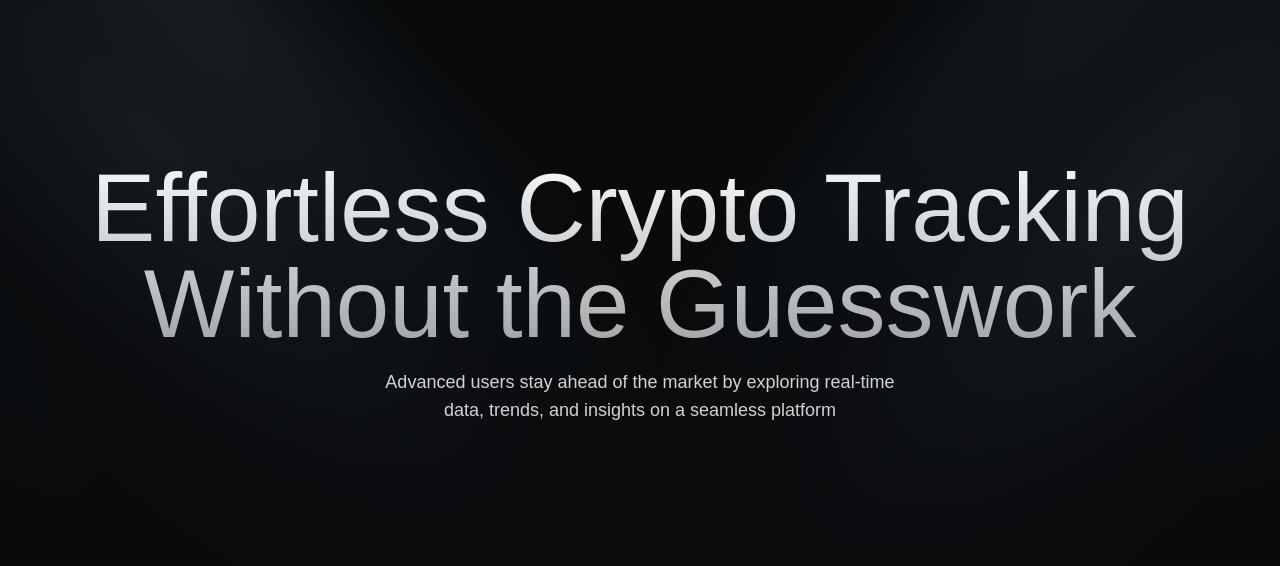
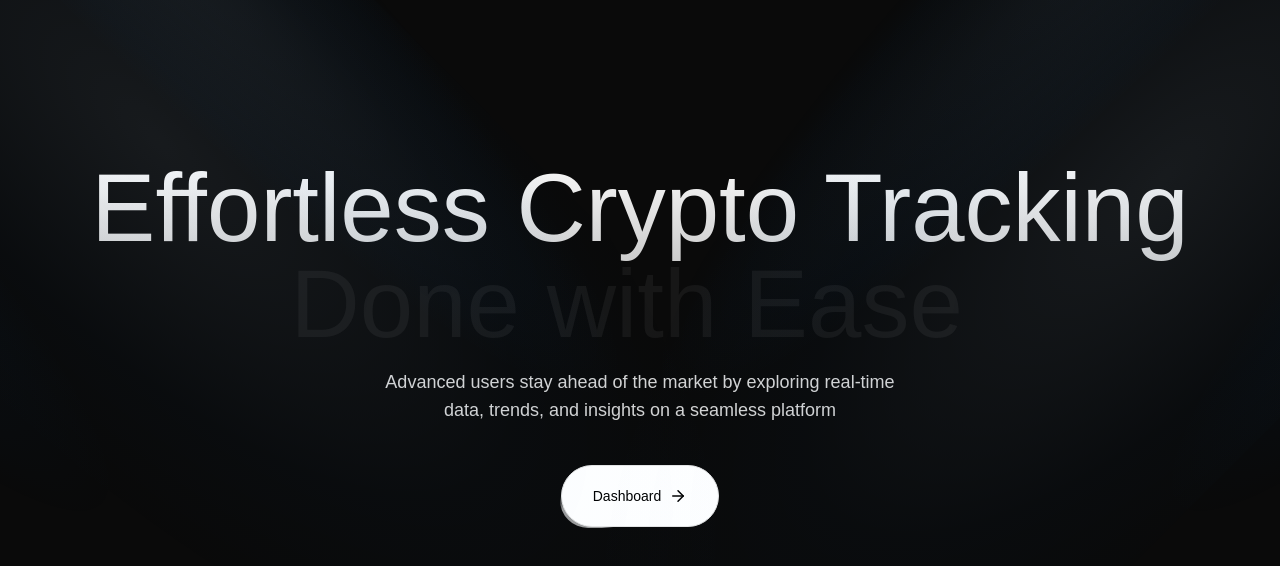
Before and after one commit to mohdsahil36/Crypto, a Next.js app: page / in a window 1280 px wide. Shown: the top 566 px of the page. Built offline with nearby package versions, Linux system fonts and the light colour scheme.

Commit message:
Landing page first layout- dashboard redirect button added

```diff
--- a/app/page.tsx
+++ b/app/page.tsx
@@ -1,19 +1,31 @@
 "use client"
 import React from 'react';
 import { Spotlight } from './ui-components/spotlight-new';
+import { FlipWords } from './ui-components/flip-words';
+import { Button } from './ui-components/moving-border';
+import { ArrowRight } from 'lucide-react';
 
 export default function Home() {
+  const words = ["Simplified for Clarity", "Done with Ease", "Without the Guesswork"];
   return (
     <div>
       <div className="h-screen w-full flex md:justify-center bg-black/[0.96] antialiased bg-grid-white/[0.02] relative overflow-hidden">
         <Spotlight />
         <div className=" p-4 max-w-7xl  mx-auto relative z-10  w-full pt-10 md:pt-40">
           <h1 className="text-4xl md:text-8xl text-center bg-clip-text text-transparent bg-gradient-to-b from-neutral-50 to-neutral-400 bg-opacity-50">
-            Effortless Crypto Tracking <br /> Without the Guesswork
+            Effortless Crypto Tracking <br /> <FlipWords words={words} className="text-center" />
           </h1>
           <p className="mt-4 font-normal text-md md:text-lg text-neutral-300 max-w-lg text-center mx-auto">
-          Advanced users stay ahead of the market by exploring real-time data, trends, and insights on a seamless platform
+            Advanced users stay ahead of the market by exploring real-time data, trends, and insights on a seamless platform
           </p>
+          <div className='text-center mt-8 md:mt-10'>
+            <Button
+              className="bg-white dark:bg-black dark:hover:bg-zinc-800 ease-in-out duration-500 text-black dark:text-white border-neutral-200 dark:border-slate-800 flex gap-x-2"
+            >
+              Dashboard
+              <ArrowRight size={18}/>
+            </Button>
+        </div>
         </div>
       </div>
     </div>
--- /dev/null
+++ b/app/ui-components/flip-words.tsx
@@ -0,0 +1,97 @@
+"use client";
+import React, { useCallback, useEffect, useRef, useState } from "react";
+import { AnimatePresence, motion, LayoutGroup } from "framer-motion";
+import { cn } from "../store/utils";
+
+export const FlipWords = ({
+  words,
+  duration = 3000,
+  className,
+}: {
+  words: string[];
+  duration?: number;
+  className?: string;
+}) => {
+  const [currentWord, setCurrentWord] = useState(words[0]);
+  const [isAnimating, setIsAnimating] = useState<boolean>(false);
+
+  const startAnimation = useCallback(() => {
+    const word = words[words.indexOf(currentWord) + 1] || words[0];
+    setCurrentWord(word);
+    setIsAnimating(true);
+  }, [currentWord, words]);
+
+  useEffect(() => {
+    if (!isAnimating)
+      setTimeout(() => {
+        startAnimation();
+      }, duration);
+  }, [isAnimating, duration, startAnimation]);
+
+  return (
+    <AnimatePresence
+      onExitComplete={() => {
+        setIsAnimating(false);
+      }}
+    >
+      <motion.div
+        initial={{
+          opacity: 0,
+          y: 10,
+        }}
+        animate={{
+          opacity: 1,
+          y: 0,
+        }}
+        transition={{
+          type: "spring",
+          stiffness: 100,
+          damping: 10,
+        }}
+        exit={{
+          opacity: 0,
+          y: -40,
+          x: 40,
+          filter: "blur(8px)",
+          scale: 2,
+          position: "absolute",
+        }}
+        className={cn(
+          "z-10 inline-block relative text-left text-neutral-900 dark:text-neutral-100 px-2",
+          className
+        )}
+        key={currentWord}
+      >
+        {/* edit suggested by Sajal: https://x.com/DewanganSajal */}
+        {currentWord.split(" ").map((word, wordIndex) => (
+          <motion.span
+            key={word + wordIndex}
+            initial={{ opacity: 0, y: 10, filter: "blur(8px)" }}
+            animate={{ opacity: 1, y: 0, filter: "blur(0px)" }}
+            transition={{
+              delay: wordIndex * 0.3,
+              duration: 0.3,
+            }}
+            className="inline-block whitespace-nowrap"
+          >
+            {word.split("").map((letter, letterIndex) => (
+              <motion.span
+                key={word + letterIndex}
+                initial={{ opacity: 0, y: 10, filter: "blur(8px)" }}
+                animate={{ opacity: 1, y: 0, filter: "blur(0px)" }}
+                transition={{
+                  delay: wordIndex * 0.3 + letterIndex * 0.05,
+                  duration: 0.2,
+                }}
+                className="inline-block"
+              >
+                {letter}
+              </motion.span>
+            ))}
+            <span className="inline-block">&nbsp;</span>
+          </motion.span>
+        ))}
+      </motion.div>
+    </AnimatePresence>
+  );
+};
--- /dev/null
+++ b/app/ui-components/moving-border.tsx
@@ -0,0 +1,136 @@
+"use client";
+import React from "react";
+import {
+  motion,
+  useAnimationFrame,
+  useMotionTemplate,
+  useMotionValue,
+  useTransform,
+} from "framer-motion";
+import { useRef } from "react";
+import { cn } from "../store/utils";
+
+export function Button({
+  borderRadius = "1.75rem",
+  children,
+  as: Component = "button",
+  containerClassName,
+  borderClassName,
+  duration,
+  className,
+  ...otherProps
+}: {
+  borderRadius?: string;
+  children: React.ReactNode;
+  as?: any;
+  containerClassName?: string;
+  borderClassName?: string;
+  duration?: number;
+  className?: string;
+  [key: string]: any;
+}) {
+  return (
+    <Component
+      className={cn(
+        "bg-transparent relative text-xl h-16 w-40 p-[1px] overflow-hidden ",
+        containerClassName
+      )}
+      style={{
+        borderRadius: borderRadius,
+      }}
+      {...otherProps}
+    >
+      <div
+        className="absolute inset-0"
+        style={{ borderRadius: `calc(${borderRadius} * 0.96)` }}
+      >
+        <MovingBorder duration={duration} rx="30%" ry="30%">
+          <div
+            className={cn(
+              "h-20 w-20 opacity-[0.8] bg-[radial-gradient(hsl(0,0%,75%)_40%,transparent_60%)]",
+              borderClassName
+            )}
+          />
+        </MovingBorder>
+      </div>
+
+      <div
+        className={cn(
+          "relative bg-slate-900/[0.8] border border-slate-800 backdrop-blur-xl text-white flex items-center justify-center w-full h-full text-sm antialiased rounded-full",
+          className
+        )}
+      >
+        {children}
+      </div>
+    </Component>
+  );
+}
+
+export const MovingBorder = ({
+  children,
+  duration = 2000,
+  rx,
+  ry,
+  ...otherProps
+}: {
+  children: React.ReactNode;
+  duration?: number;
+  rx?: string;
+  ry?: string;
+  [key: string]: any;
+}) => {
+  const pathRef = useRef<any>();
+  const progress = useMotionValue<number>(0);
+
+  useAnimationFrame((time) => {
+    const length = pathRef.current?.getTotalLength();
+    if (length) {
+      const pxPerMillisecond = length / duration;
+      progress.set((time * pxPerMillisecond) % length);
+    }
+  });
+
+  const x = useTransform(
+    progress,
+    (val) => pathRef.current?.getPointAtLength(val).x
+  );
+  const y = useTransform(
+    progress,
+    (val) => pathRef.current?.getPointAtLength(val).y
+  );
+
+  const transform = useMotionTemplate`translateX(${x}px) translateY(${y}px) translateX(-50%) translateY(-50%)`;
+
+  return (
+    <>
+      <svg
+        xmlns="http://www.w3.org/2000/svg"
+        preserveAspectRatio="none"
+        className="absolute h-full w-full"
+        width="100%"
+        height="100%"
+        {...otherProps}
+      >
+        <rect
+          fill="none"
+          width="100%"
+          height="100%"
+          rx={rx}
+          ry={ry}
+          ref={pathRef}
+        />
+      </svg>
+      <motion.div
+        style={{
+          position: "absolute",
+          top: 0,
+          left: 0,
+          display: "inline-block",
+          transform,
+        }}
+      >
+        {children}
+      </motion.div>
+    </>
+  );
+};
--- a/package.json
+++ b/package.json
@@ -10,6 +10,7 @@
   },
   "dependencies": {
     "clsx": "^2.1.1",
+    "lucide-react": "^0.475.0",
     "motion": "^12.4.1",
     "next": "15.1.6",
     "react": "^19.0.0",
--- a/tailwind.config.ts
+++ b/tailwind.config.ts
@@ -1,4 +1,9 @@
 import type { Config } from "tailwindcss";
+const defaultTheme = require("tailwindcss/defaultTheme");
+const colors = require("tailwindcss/colors");
+const {
+  default: flattenColorPalette,
+} = require("tailwindcss/lib/util/flattenColorPalette");
 
 export default {
   content: [
@@ -14,5 +19,16 @@ export default {
       },
     },
   },
-  plugins: [],
+  plugins: [addVariablesForColors,],
 } satisfies Config;
+
+function addVariablesForColors({ addBase, theme }: any) {
+  let allColors = flattenColorPalette(theme("colors"));
+  let newVars = Object.fromEntries(
+    Object.entries(allColors).map(([key, val]) => [`--${key}`, val])
+  );
+
+  addBase({
+    ":root": newVars,
+  });
+}
```
Also changed, not shown: 1 other file (tests, documents, lock files or other folders).
